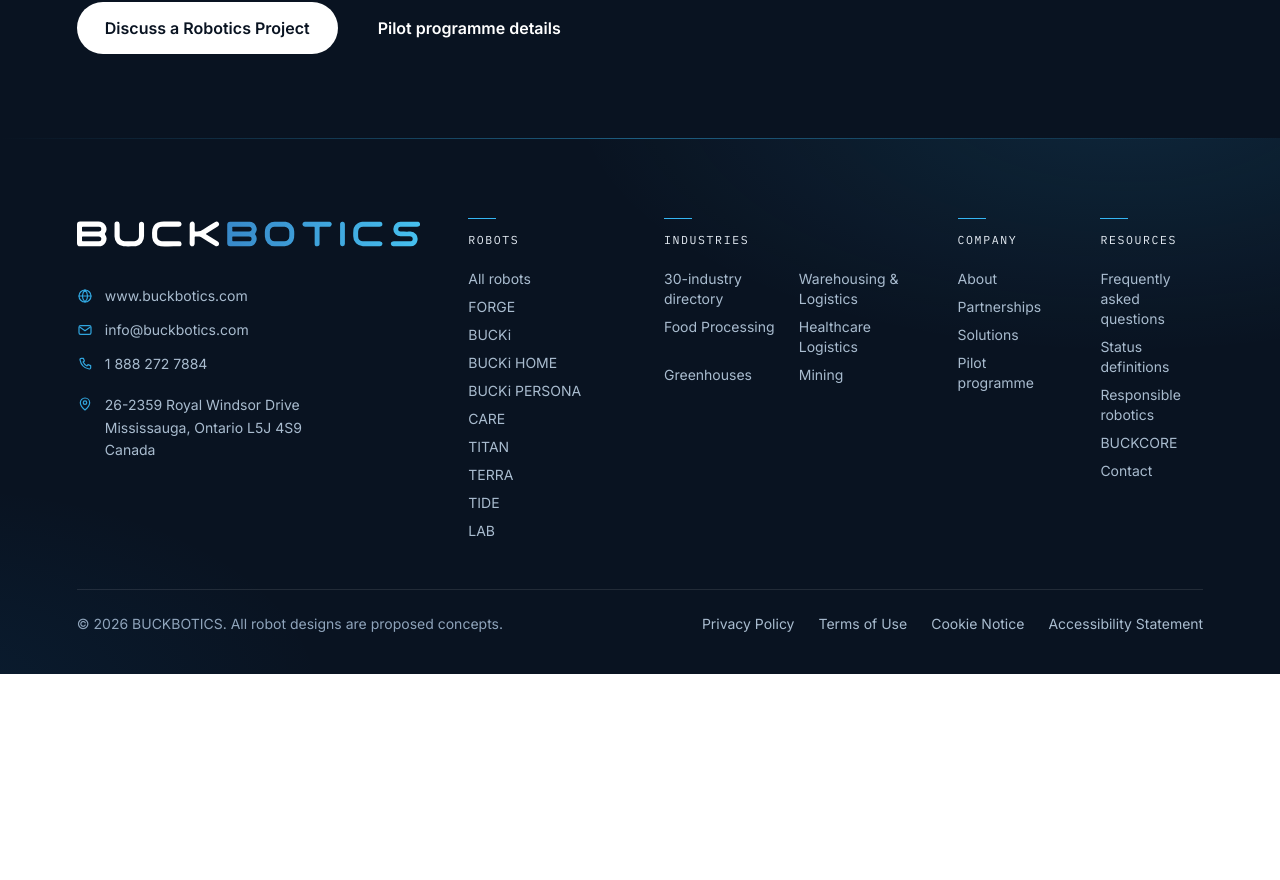
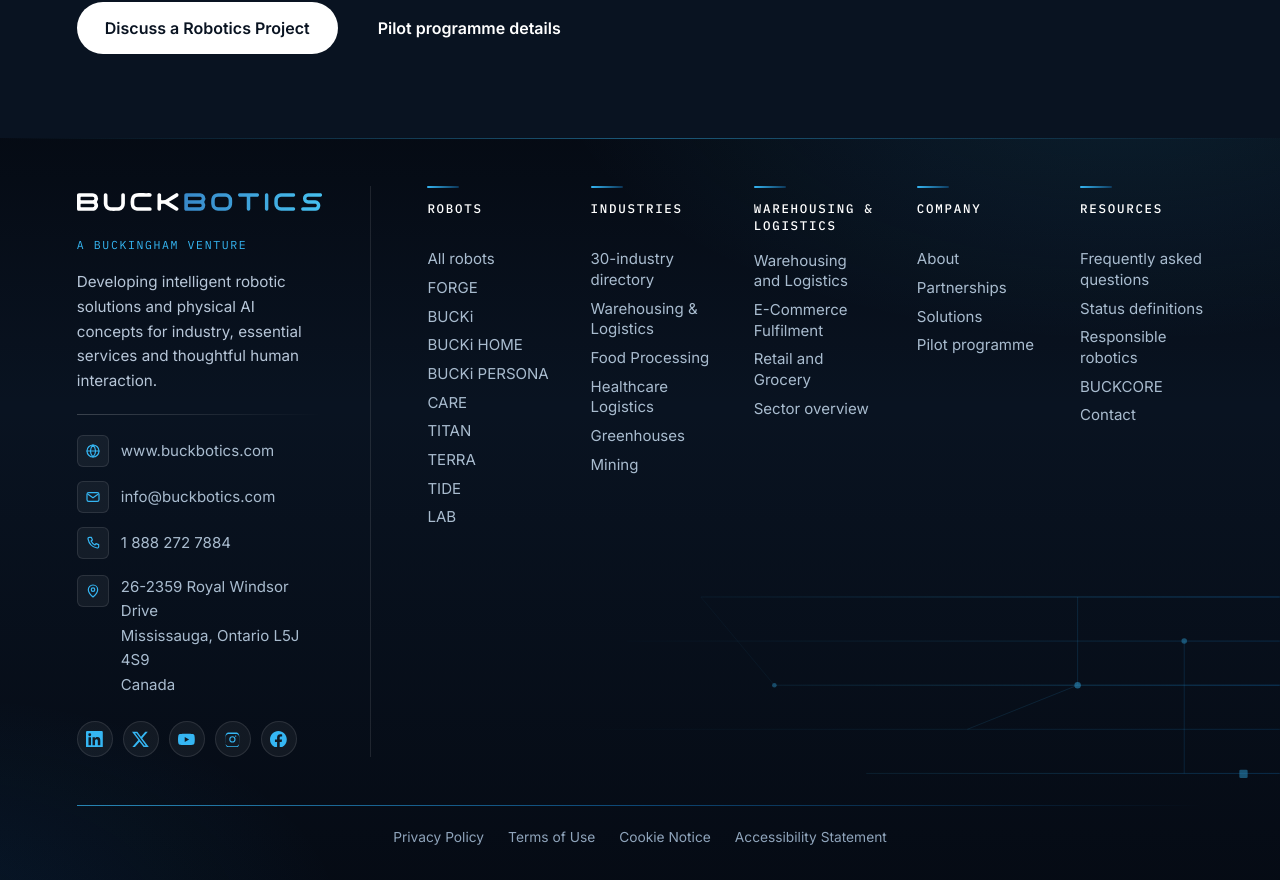
Before and after one commit to osamacreative01-max/BuckBotics, a Next.js app: page / in a window 1280 px wide. Shown: the part 7362-8242 px from the top of the page. Before the commit the page ends 8036 px from the top, so only its background shows below. Built offline with nearby package versions, Linux system fonts and the light colour scheme.

Commit message:
Redesign the footer as a wide dark-navy layout and tighten its height

```diff
--- a/src/components/layout/Footer.tsx
+++ b/src/components/layout/Footer.tsx
@@ -1,22 +1,25 @@
 import Link from "next/link";
 import { Wordmark } from "@/components/ui/Wordmark";
 import { FOOTER_LINKS } from "@/data/navigation";
-import { site } from "@/data/site";
+import { homeHero, site } from "@/data/site";
 
 /**
  * Footer, Master Spec, Chapter 05:
  * BUCKBOTICS | A Buckingham Venture; domain; email; telephone;
  * full mailing address; nine-family links; legal links.
- * No social badges until official accounts are verified.
  *
- * Design: premium dark-navy surface with cyan accents, icon-tagged
- * contact column, cyan-ruled navigation headings and a modern copyright
- * bar. All content, links and semantics are unchanged from the spec,
+ * Design: premium dark-navy surface with layered blue gradient depth,
+ * a brand-and-contact rail on the left, five navigation columns on the
+ * right, cyan icon tiles and accent rules, light blue-grey links that
+ * highlight cyan on hover, circular social badges (dormant until official
+ * accounts are verified) and a thin blue divider above the copyright bar.
+ * Faint circuit lines sit in the bottom-right corner as decoration.
+ * Content, links and semantics are unchanged from the spec,
  * presentation only.
  */
 
 /* Decorative contact icons (aria-hidden; text stays the accessible name). */
-const iconCls = "h-4 w-4 shrink-0 text-cyan/90 transition-colors group-hover:text-cyan";
+const iconCls = "h-4 w-4 shrink-0";
 
 function IconGlobe() {
   return (
@@ -46,61 +49,226 @@
 
 function IconPin() {
   return (
-    <svg aria-hidden="true" viewBox="0 0 24 24" fill="none" stroke="currentColor" strokeWidth="1.8" strokeLinecap="round" strokeLinejoin="round" className={`${iconCls} mt-0.5`}>
+    <svg aria-hidden="true" viewBox="0 0 24 24" fill="none" stroke="currentColor" strokeWidth="1.8" strokeLinecap="round" strokeLinejoin="round" className={iconCls}>
       <path d="M12 21s-7-6.1-7-11a7 7 0 1 1 14 0c0 4.9-7 11-7 11Z" />
       <circle cx="12" cy="10" r="2.6" />
     </svg>
   );
 }
 
-/** Column heading: short cyan rule + mono uppercase label. */
+/* Circular social glyphs, filled brand marks sized for a 36px badge. */
+const glyphCls = "h-[1.05rem] w-[1.05rem]";
+
+function IconLinkedIn() {
+  return (
+    <svg aria-hidden="true" viewBox="0 0 24 24" fill="currentColor" className={glyphCls}>
+      <path d="M20.45 20.45h-3.56v-5.57c0-1.33-.03-3.04-1.85-3.04-1.85 0-2.14 1.45-2.14 2.94v5.67H9.35V9h3.41v1.56h.05c.48-.9 1.64-1.85 3.37-1.85 3.6 0 4.27 2.37 4.27 5.46v6.28ZM5.34 7.43a2.07 2.07 0 1 1 0-4.14 2.07 2.07 0 0 1 0 4.14ZM7.12 20.45H3.56V9h3.56v11.45ZM22.22 0H1.77C.79 0 0 .77 0 1.72v20.56C0 23.23.79 24 1.77 24h20.45c.98 0 1.78-.77 1.78-1.72V1.72C24 .77 23.2 0 22.22 0Z" />
+    </svg>
+  );
+}
+
+function IconX() {
+  return (
+    <svg aria-hidden="true" viewBox="0 0 24 24" fill="currentColor" className={glyphCls}>
+      <path d="M18.9 1.15h3.68l-8.04 9.19L24 22.85h-7.41l-5.8-7.58-6.64 7.58H.47l8.6-9.83L0 1.15h7.59l5.24 6.93 6.07-6.93Zm-1.29 19.5h2.04L6.49 3.24H4.3L17.61 20.65Z" />
+    </svg>
+  );
+}
+
+function IconYouTube() {
+  return (
+    <svg aria-hidden="true" viewBox="0 0 24 24" fill="currentColor" className={glyphCls}>
+      <path d="M23.5 6.5a3.02 3.02 0 0 0-2.12-2.14C19.5 3.86 12 3.86 12 3.86s-7.5 0-9.38.5A3.02 3.02 0 0 0 .5 6.5 31.6 31.6 0 0 0 0 12a31.6 31.6 0 0 0 .5 5.5 3.02 3.02 0 0 0 2.12 2.14c1.88.5 9.38.5 9.38.5s7.5 0 9.38-.5a3.02 3.02 0 0 0 2.12-2.14A31.6 31.6 0 0 0 24 12a31.6 31.6 0 0 0-.5-5.5ZM9.6 15.6V8.4l6.24 3.6-6.24 3.6Z" />
+    </svg>
+  );
+}
+
+function IconInstagram() {
+  return (
+    <svg aria-hidden="true" viewBox="0 0 24 24" fill="currentColor" className={glyphCls}>
+      <path
+        fillRule="evenodd"
+        d="M12 2.16c3.2 0 3.58.01 4.85.07 1.17.05 1.8.25 2.23.41.56.22.96.48 1.38.9.42.42.68.82.9 1.38.16.42.36 1.06.41 2.23.06 1.27.07 1.65.07 4.85s-.01 3.58-.07 4.85c-.05 1.17-.25 1.8-.41 2.23-.22.56-.48.96-.9 1.38-.42.42-.82.68-1.38.9-.42.16-1.06.36-2.23.41-1.27.06-1.65.07-4.85.07s-3.58-.01-4.85-.07c-1.17-.05-1.8-.25-2.23-.41a3.7 3.7 0 0 1-1.38-.9 3.7 3.7 0 0 1-.9-1.38c-.16-.42-.36-1.06-.41-2.23-.06-1.27-.07-1.65-.07-4.85s.01-3.58.07-4.85c.05-1.17.25-1.8.41-2.23.22-.56.48-.96.9-1.38.42-.42.82-.68 1.38-.9.42-.16 1.06-.36 2.23-.41C8.42 2.17 8.8 2.16 12 2.16Zm0 1.98c-3.15 0-3.52.01-4.76.07-1.15.05-1.77.24-2.18.4-.55.22-.94.47-1.35.88-.41.41-.66.8-.88 1.35-.16.41-.35 1.03-.4 2.18-.06 1.24-.07 1.61-.07 4.76s.01 3.52.07 4.76c.05 1.15.24 1.77.4 2.18.22.55.47.94.88 1.35.41.41.8.66 1.35.88.41.16 1.03.35 2.18.4 1.24.06 1.61.07 4.76.07s3.52-.01 4.76-.07c1.15-.05 1.77-.24 2.18-.4.55-.22.94-.47 1.35-.88.41-.41.66-.8.88-1.35.16-.41.35-1.03.4-2.18.06-1.24.07-1.61.07-4.76s-.01-3.52-.07-4.76c-.05-1.15-.24-1.77-.4-2.18a3.6 3.6 0 0 0-.88-1.35 3.6 3.6 0 0 0-1.35-.88c-.41-.16-1.03-.35-2.18-.4-1.24-.06-1.61-.07-4.76-.07Zm0 3.37a4.49 4.49 0 1 1 0 8.98 4.49 4.49 0 0 1 0-8.98Zm0 7.4a2.91 2.91 0 1 0 0-5.82 2.91 2.91 0 0 0 0 5.82Zm5.72-7.59a1.05 1.05 0 1 1-2.1 0 1.05 1.05 0 0 1 2.1 0Z"
+      />
+    </svg>
+  );
+}
+
+function IconFacebook() {
+  return (
+    <svg aria-hidden="true" viewBox="0 0 24 24" fill="currentColor" className={glyphCls}>
+      <path d="M24 12.07C24 5.41 18.63 0 12 0S0 5.4 0 12.07C0 18.1 4.39 23.1 10.13 24v-8.44H7.08v-3.49h3.05V9.41c0-3.02 1.79-4.7 4.53-4.7 1.31 0 2.68.24 2.68.24v2.97h-1.51c-1.49 0-1.96.93-1.96 1.89v2.26h3.33l-.53 3.49h-2.8V24C19.61 23.1 24 18.1 24 12.07Z" />
+    </svg>
+  );
+}
+
+/**
+ * Social badges. No official accounts are verified yet, so every entry
+ * ships with `href: null` and renders as a non-interactive badge; set the
+ * verified profile URL to promote it to a real link. Nothing is invented here.
+ */
+interface Social {
+  label: string;
+  href: string | null;
+  glyph: React.ReactNode;
+}
+
+const SOCIALS: Social[] = [
+  { label: "LinkedIn", href: null, glyph: <IconLinkedIn /> },
+  { label: "X", href: null, glyph: <IconX /> },
+  { label: "YouTube", href: null, glyph: <IconYouTube /> },
+  { label: "Instagram", href: null, glyph: <IconInstagram /> },
+  { label: "Facebook", href: null, glyph: <IconFacebook /> },
+];
+
+/** Cyan tile behind a contact glyph; brightens while its row is hovered. */
+function IconTile({ children, className = "" }: { children: React.ReactNode; className?: string }) {
+  return (
+    <span
+      aria-hidden="true"
+      className={`grid h-8 w-8 shrink-0 place-items-center rounded-md border border-white/10 bg-white/[0.05] text-cyan transition duration-200 group-hover:border-cyan/45 group-hover:bg-cyan/15 ${className}`}
+    >
+      {children}
+    </span>
+  );
+}
+
+/** Column heading: short blue rule + mono uppercase label. */
 function FooterHeading({ children }: { children: React.ReactNode }) {
   return (
-    <div className="mb-5">
-      <span aria-hidden="true" className="mb-3 block h-px w-7 bg-cyan" />
-      <p className="spec-label text-[#e7eef6]!">{children}</p>
+    <div className="mb-3 sm:mb-4">
+      <span
+        aria-hidden="true"
+        className="mb-3 block h-0.5 w-8 rounded-full bg-gradient-to-r from-cyan to-blue-bright/30"
+      />
+      {/* Fixed two-line height: a heading that wraps must not push its list
+          below the neighbouring columns' first links. */}
+      <p className="spec-label min-h-[2.1rem] text-[0.78rem] leading-[1.4] font-medium text-white!">
+        {children}
+      </p>
     </div>
   );
 }
 
 const linkCls =
-  "text-[#a9bccf] underline-offset-4 transition-colors duration-200 hover:text-white hover:underline hover:decoration-cyan/70";
+  "inline-block underline-offset-4 transition-[color,transform] duration-200 hover:translate-x-0.5 hover:text-cyan hover:underline hover:decoration-cyan/70";
+
+/** One navigation column: accent heading + hover-highlighted link list. */
+function FooterColumn({
+  label,
+  links,
+}: {
+  label: string;
+  links: Array<{ label: string; href: string }>;
+}) {
+  return (
+    <nav aria-label={label}>
+      <FooterHeading>{label}</FooterHeading>
+      <ul className="space-y-2 text-[0.94rem] leading-snug text-[#a9bccf]">
+        {links.map((l) => (
+          <li key={l.href}>
+            <Link href={l.href} className={linkCls}>
+              {l.label}
+            </Link>
+          </li>
+        ))}
+      </ul>
+    </nav>
+  );
+}
 
 export function Footer() {
-  const year = new Date().getFullYear();
   const addr = site.address;
 
   return (
     <footer className="surface-midnight relative overflow-hidden">
-      {/* Decorative navy depth, cyan glow top-right, soft blue lift bottom-left. */}
+      {/* Decorative navy depth: cyan glow top-right, blue lift bottom-left,
+          near-black vignette top and bottom for a premium dark surface. */}
       <div
         aria-hidden="true"
-        className="pointer-events-none absolute inset-0 bg-[radial-gradient(56rem_26rem_at_88%_-8%,rgba(53,182,243,0.12),transparent_62%),radial-gradient(42rem_22rem_at_-6%_104%,rgba(21,141,230,0.08),transparent_60%)]"
+        className="pointer-events-none absolute inset-0 bg-[radial-gradient(58rem_28rem_at_88%_-10%,rgba(53,182,243,0.13),transparent_62%),radial-gradient(44rem_24rem_at_-6%_106%,rgba(21,141,230,0.1),transparent_60%),linear-gradient(180deg,rgba(5,10,19,0.92),rgba(9,19,33,0)_36%,rgba(5,10,19,0.88))]"
       />
       {/* Cyan hairline along the top edge. */}
       <div aria-hidden="true" className="absolute inset-x-0 top-0 h-px bg-gradient-to-r from-transparent via-cyan/45 to-transparent" />
 
-      <div className="relative mx-auto max-w-[min(93vw,1800px)] px-5 pt-16 pb-10 sm:px-8 lg:pt-20">
-        <div className="grid gap-12 lg:grid-cols-12">
+      {/* Faint circuit lines in the bottom-right corner. Shown only at xl+,
+          where the five link columns end well clear of this area; below that
+          the columns are taller and the motif would sit behind the text. */}
+      <div aria-hidden="true" className="pointer-events-none absolute right-0 bottom-16 hidden w-[min(56vw,780px)] opacity-70 xl:block">
+        <svg viewBox="0 0 780 300" fill="none" className="h-auto w-full">
+          <defs>
+            <linearGradient id="footer-trace-fade" x1="0" y1="0" x2="780" y2="0" gradientUnits="userSpaceOnUse">
+              <stop offset="0" stopColor="#35B6F3" stopOpacity="0" />
+              <stop offset="0.55" stopColor="#35B6F3" stopOpacity="0.3" />
+              <stop offset="1" stopColor="#158DE6" stopOpacity="0.55" />
+            </linearGradient>
+          </defs>
+          <g stroke="url(#footer-trace-fade)" strokeWidth="1">
+            <path d="M150 62H780" />
+            <path d="M70 110H780" strokeOpacity="0.6" />
+            <path d="M230 158H780" />
+            <path d="M20 206H780" strokeOpacity="0.5" />
+            <path d="M330 254H780" strokeOpacity="0.7" />
+            <path d="M560 62v96" strokeOpacity="0.6" />
+            <path d="M676 110v144" strokeOpacity="0.5" />
+            <path d="m150 62 80 96" strokeOpacity="0.55" />
+            <path d="m440 206 120-48" strokeOpacity="0.55" />
+          </g>
+          <g fill="#35B6F3">
+            <circle cx="560" cy="158" r="3.5" fillOpacity="0.65" />
+            <circle cx="676" cy="110" r="3" fillOpacity="0.55" />
+            <circle cx="230" cy="158" r="2.5" fillOpacity="0.5" />
+            <rect x="736" y="250" width="9" height="9" rx="1.5" fillOpacity="0.6" />
+          </g>
+        </svg>
+      </div>
+
+      <div className="relative mx-auto max-w-[min(93vw,1800px)] px-5 pt-9 pb-7 sm:px-8 lg:pt-12 lg:pb-8">
+        <div className="grid gap-10 lg:grid-cols-12 lg:gap-8 xl:gap-12">
           {/* Identity + contacts */}
-          <div className="lg:col-span-4">
+          <div className="lg:col-span-4 xl:col-span-3">
             <Wordmark variant="light" className="h-7 sm:h-8" />
-            <address className="mt-7 space-y-3.5 text-sm not-italic text-[#a9bccf]">
-              <a href={`https://${site.domain}`} className={`group flex items-center gap-3 ${linkCls}`}>
-                <IconGlobe />
+            <p className="spec-label mt-2.5 text-cyan!">{site.ventureLine}</p>
+
+            <p className="mt-4 max-w-md text-[0.95rem] leading-relaxed text-[#b7c6d8]">
+              {homeHero.subheadline}
+            </p>
+
+            <div aria-hidden="true" className="mt-5 h-px w-full max-w-md bg-gradient-to-r from-white/20 to-transparent" />
+
+            <address className="mt-5 space-y-3.5 text-[#a9bccf] not-italic">
+              <a
+                href={`https://${site.domain}`}
+                className="group flex items-center gap-3 text-[0.94rem] transition-colors duration-200 hover:text-white"
+              >
+                <IconTile>
+                  <IconGlobe />
+                </IconTile>
                 {site.domain}
               </a>
-              <a href={`mailto:${site.email}`} className={`group flex items-center gap-3 ${linkCls}`}>
-                <IconMail />
+              <a
+                href={`mailto:${site.email}`}
+                className="group flex items-center gap-3 text-[0.94rem] transition-colors duration-200 hover:text-white"
+              >
+                <IconTile>
+                  <IconMail />
+                </IconTile>
                 {site.email}
               </a>
-              <a href={`tel:${site.phoneHref}`} className={`group flex items-center gap-3 ${linkCls}`}>
-                <IconPhone />
+              <a
+                href={`tel:${site.phoneHref}`}
+                className="group flex items-center gap-3 text-[0.94rem] transition-colors duration-200 hover:text-white"
+              >
+                <IconTile>
+                  <IconPhone />
+                </IconTile>
                 {site.phoneDisplay}
               </a>
-              <p className="flex items-start gap-3 pt-1.5">
-                <IconPin />
-                <span className="leading-relaxed">
+              <p className="flex items-start gap-3">
+                <IconTile className="mt-0.5">
+                  <IconPin />
+                </IconTile>
+                <span className="mt-0.5 text-[0.94rem] leading-relaxed">
                   {addr.line1}
                   <br />
                   {addr.city}, {addr.region} {addr.postal}
@@ -109,72 +277,57 @@
                 </span>
               </p>
             </address>
+
+            {/* Circular social badges, dormant until official accounts are verified. */}
+            <ul className="mt-6 flex flex-wrap items-center gap-2.5">
+              {SOCIALS.map((s) => {
+                const badgeCls =
+                  "grid h-9 w-9 place-items-center rounded-full border border-white/10 bg-white/[0.05] text-cyan transition duration-200 hover:-translate-y-0.5 hover:border-cyan/60 hover:bg-cyan/15 hover:text-white hover:shadow-[0_8px_18px_-8px_rgba(53,182,243,0.9)]";
+                return (
+                  <li key={s.label}>
+                    {s.href ? (
+                      <a
+                        href={s.href}
+                        target="_blank"
+                        rel="noreferrer"
+                        aria-label={s.label}
+                        className={badgeCls}
+                      >
+                        {s.glyph}
+                      </a>
+                    ) : (
+                      <span aria-hidden="true" title={s.label} className={`${badgeCls} cursor-default`}>
+                        {s.glyph}
+                      </span>
+                    )}
+                  </li>
+                );
+              })}
+            </ul>
           </div>
 
-          {/* Nine robot families */}
-          <nav aria-label="Robot families" className="lg:col-span-2">
-            <FooterHeading>Robots</FooterHeading>
-            <ul className="space-y-2 text-sm">
-              {FOOTER_LINKS.robots.map((l) => (
-                <li key={l.href}>
-                  <Link href={l.href} className={linkCls}>
-                    {l.label}
-                  </Link>
-                </li>
-              ))}
-            </ul>
-          </nav>
-
-          <nav aria-label="Industries" className="lg:col-span-3">
-            <FooterHeading>Industries</FooterHeading>
-            <ul className="grid grid-cols-1 gap-x-6 gap-y-2 text-sm sm:grid-cols-2">
-              {FOOTER_LINKS.industries.map((l) => (
-                <li key={l.href}>
-                  <Link href={l.href} className={linkCls}>
-                    {l.label}
-                  </Link>
-                </li>
-              ))}
-            </ul>
-          </nav>
-
-          <div className="grid gap-10 sm:grid-cols-2 lg:col-span-3">
-            <nav aria-label="Company">
-              <FooterHeading>Company</FooterHeading>
-              <ul className="space-y-2 text-sm">
-                {FOOTER_LINKS.company.map((l) => (
-                  <li key={l.href}>
-                    <Link href={l.href} className={linkCls}>
-                      {l.label}
-                    </Link>
-                  </li>
-                ))}
-              </ul>
-            </nav>
-            <nav aria-label="Resources">
-              <FooterHeading>Resources</FooterHeading>
-              <ul className="space-y-2 text-sm">
-                {FOOTER_LINKS.resources.map((l) => (
-                  <li key={l.href}>
-                    <Link href={l.href} className={linkCls}>
-                      {l.label}
-                    </Link>
-                  </li>
-                ))}
-              </ul>
-            </nav>
+          {/* Navigation columns, five across on desktop, reflowed on smaller screens */}
+          <div className="lg:col-span-8 lg:border-l lg:border-white/10 lg:pl-8 xl:col-span-9 xl:pl-14">
+            <div className="grid grid-cols-2 gap-x-8 gap-y-8 sm:grid-cols-3 xl:grid-cols-5 xl:gap-x-10">
+              <FooterColumn label="Robots" links={FOOTER_LINKS.robots} />
+              <FooterColumn label="Industries" links={FOOTER_LINKS.industries} />
+              <FooterColumn label="Warehousing & Logistics" links={FOOTER_LINKS.warehousing} />
+              <FooterColumn label="Company" links={FOOTER_LINKS.company} />
+              <FooterColumn label="Resources" links={FOOTER_LINKS.resources} />
+            </div>
           </div>
         </div>
 
         {/* Concept disclaimer panel removed per owner direction (was Chapter 19) */}
 
-        {/* Copyright bar */}
-        <div className="mt-12 flex flex-col gap-4 border-t border-white/10 pt-6 md:flex-row md:items-center md:justify-between">
-          <p className="text-sm text-[#8fa4bb]">
-            © {year} {site.name}. All robot designs are proposed concepts.
-          </p>
-          <nav aria-label="Legal">
-            <ul className="flex flex-wrap gap-x-6 gap-y-2 text-sm">
+        {/* Legal links */}
+        <div className="mt-10 lg:mt-12">
+          <div
+            aria-hidden="true"
+            className="h-px w-full bg-gradient-to-r from-cyan/70 via-blue-bright/45 to-transparent"
+          />
+          <nav aria-label="Legal" className="flex justify-center pt-5">
+            <ul className="flex flex-wrap justify-center gap-x-6 gap-y-2 text-[0.86rem] text-[#8fa4bb]">
               {FOOTER_LINKS.legal.map((l) => (
                 <li key={l.href}>
                   <Link href={l.href} className={linkCls}>
--- a/src/data/navigation.ts
+++ b/src/data/navigation.ts
@@ -5,7 +5,7 @@
  */
 
 import { FAMILIES } from "./families";
-import { INDUSTRY_DETAILS } from "./industries";
+import { INDUSTRIES, INDUSTRY_DETAILS } from "./industries";
 
 export interface NavLink {
   label: string;
@@ -27,6 +27,22 @@
 const industryLinks: NavLink[] = [
   { label: "30-industry directory", href: "/industries" },
   ...INDUSTRY_DETAILS.map((d) => ({ label: d.title, href: `/industries/${d.slug}` })),
+];
+
+/**
+ * Featured vertical, Warehousing & Logistics footer column.
+ * Derived from the logistics-retail sector tiles: the launch detail page
+ * where one exists, the enquiry flow everywhere else (Chapter 12, tiles
+ * never link to empty SEO stubs), plus the sector anchor in the directory.
+ */
+const logisticsLinks: NavLink[] = [
+  ...INDUSTRIES.filter((i) => i.sector === "logistics-retail").map((i) => ({
+    label: i.title,
+    href: i.detailSlug
+      ? `/industries/${i.detailSlug}`
+      : `/contact?type=project&industry=${encodeURIComponent(i.title)}`,
+  })),
+  { label: "Sector overview", href: "/industries#logistics-retail" },
 ];
 
 export const NAV_GROUPS: NavGroup[] = [
@@ -90,6 +106,7 @@
 export const FOOTER_LINKS = {
   robots: familyLinks,
   industries: industryLinks,
+  warehousing: logisticsLinks,
   company: [
     { label: "About", href: "/company/about" },
     { label: "Partnerships", href: "/company/partnerships" },
```
